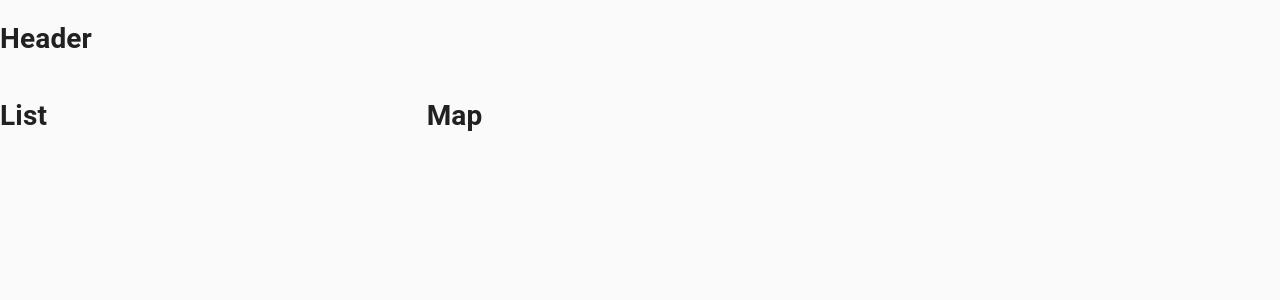
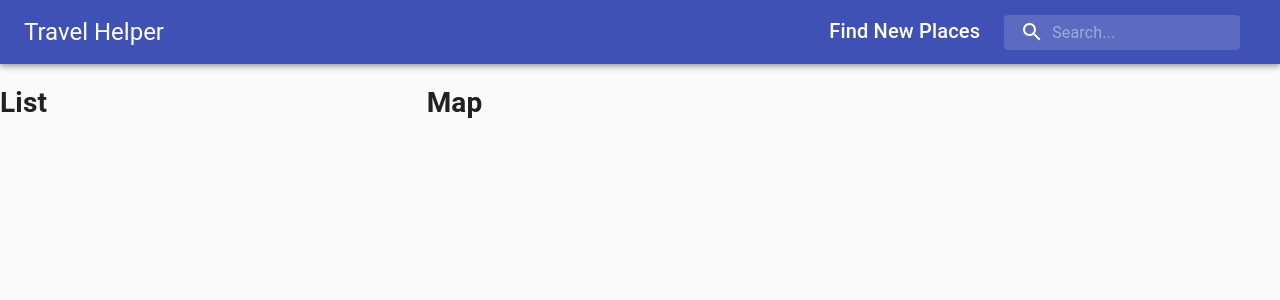
Before and after one commit to milo-i/travl-app, a React (Create React App) app: page / in a window 1280 px wide. Shown: the top 300 px of the page. Built offline with nearby package versions, Linux system fonts and the light colour scheme.

Commit message:
styled the Header component and also built logic for Header component

```diff
--- a/src/components/Header/Header.jsx
+++ b/src/components/Header/Header.jsx
@@ -1,9 +1,35 @@
 import React from "react";
+import { AppBar, Toolbar, Typography, InputBase, Box } from "@material-ui/core";
+import SearchIcon from '@mui/icons-material/Search';
+import { Autocomplete, } from "@react-google-maps/api";
+import useStyles from './styles';
 
 const Header = () => {
+ // Importerar min css fil styles.js och sparar den i en variabel för att använda den längre ner i koden, se nedan.
+ const classes = useStyles();
 
  return (
-  <h1>Header</h1>
+  // Använder "primary" som min primära färg på hela Appbar taggen som dessutom är default choice
+  <AppBar position='static'>
+   <Toolbar className={classes.toolbar}>
+    <Typography variant="h5" className={classes.title}>
+     Travel Helper
+    </Typography>
+    <Box display='flex'>
+     <Typography variant="h6" className={classes.title}>
+      Find New Places
+     </Typography>
+     {/* <Autocomplete> */}
+     <div className={classes.search}>
+      <div className={classes.searchIcon}>
+       <SearchIcon />
+      </div>
+      <InputBase placeholder='Search...' classes={{ root: classes.inputRoot, input: classes.inputInput }} />
+     </div>
+     {/* </Autocomplete> */}
+    </Box>
+   </Toolbar>
+  </AppBar>
  )
 }
 
--- a/src/components/Header/styles.js
+++ b/src/components/Header/styles.js
@@ -0,0 +1,32 @@
+import { alpha, makeStyles } from '@material-ui/core/styles';
+
+export default makeStyles((theme) => ({
+ title: {
+  display: 'none',
+  [theme.breakpoints.up('sm')]: {
+   display: 'block',
+  },
+ },
+ search: {
+  position: 'relative',
+  borderRadius: theme.shape.borderRadius,
+  backgroundColor: alpha(theme.palette.common.white, 0.15),
+  '&:hover': { backgroundColor: alpha(theme.palette.common.white, 0.25) },
+  marginRight: theme.spacing(2),
+  marginLeft: 0,
+  width: '100%',
+  [theme.breakpoints.up('sm')]: { marginLeft: theme.spacing(3), width: 'auto' },
+ },
+ searchIcon: {
+  padding: theme.spacing(0, 2), height: '100%', position: 'absolute', pointerEvents: 'none', display: 'flex', alignItems: 'center', justifyContent: 'center',
+ },
+ inputRoot: {
+  color: 'inherit',
+ },
+ inputInput: {
+  padding: theme.spacing(1, 1, 1, 0), paddingLeft: `calc(1em + ${theme.spacing(4)}px)`, transition: theme.transitions.create('width'), width: '100%', [theme.breakpoints.up('md')]: { width: '20ch' },
+ },
+ toolbar: {
+  display: 'flex', justifyContent: 'space-between',
+ },
+}));
```
Also changed, not shown: package.json (+7 -1 lines), 1 other file (tests, documents, lock files or other folders).
